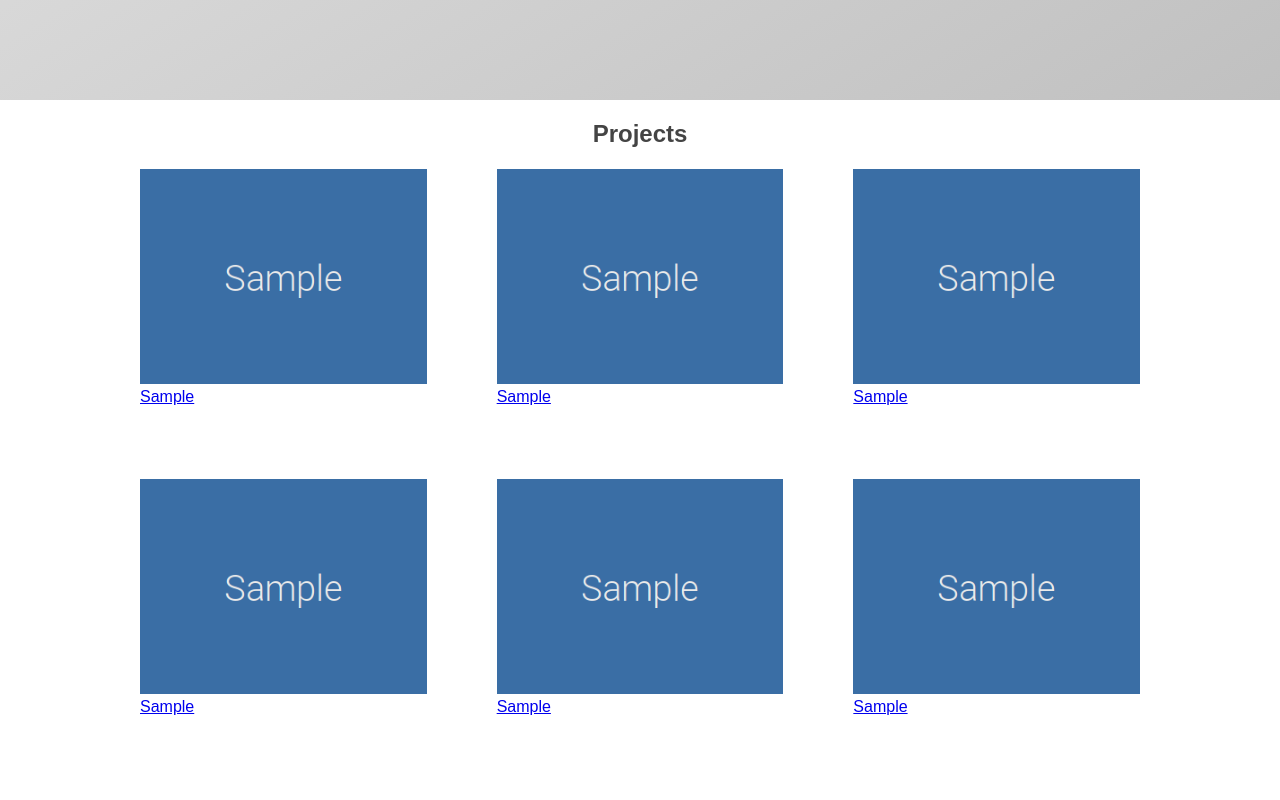
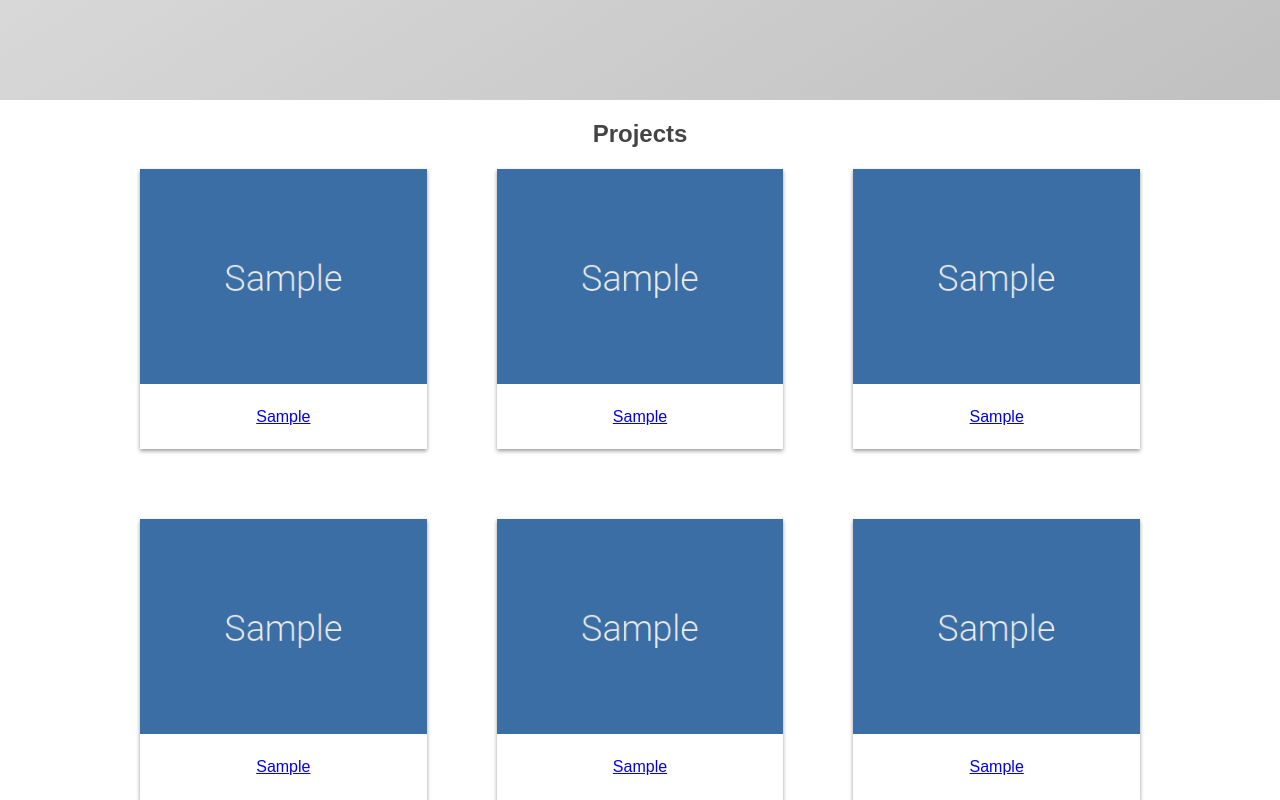
Before and after one commit to kevcomedia/fcc-portfolio, a website: page src/index.html in a window 1280 px wide. Shown: the part 700-1500 px from the top of the page. Before the commit the page ends 1420 px from the top, so only its background shows below. Drawn offline with Linux system fonts and the light colour scheme.

Commit message:
Write gallery item styles
This commit adds a box-shadow around each gallery item. The gallery
captions have expanded padding and their text is centered. And for good
measure, each item is given a solid white background color.

```diff
--- a/src/main.css
+++ b/src/main.css
@@ -117,6 +117,8 @@ body {
 */
 
 .gallery__item {
+  background-color: #fff;
+  box-shadow: 0 0.2rem 0.4rem rgba(0, 0, 0, 0.4);
   margin: 0; /* 1 */
 }
 
@@ -129,3 +131,8 @@ body {
   height: auto; /* 1 */
   max-width: 100%; /* 1 */
 }
+
+.gallery__caption {
+  padding: 2rem;
+  text-align: center;
+}
```
